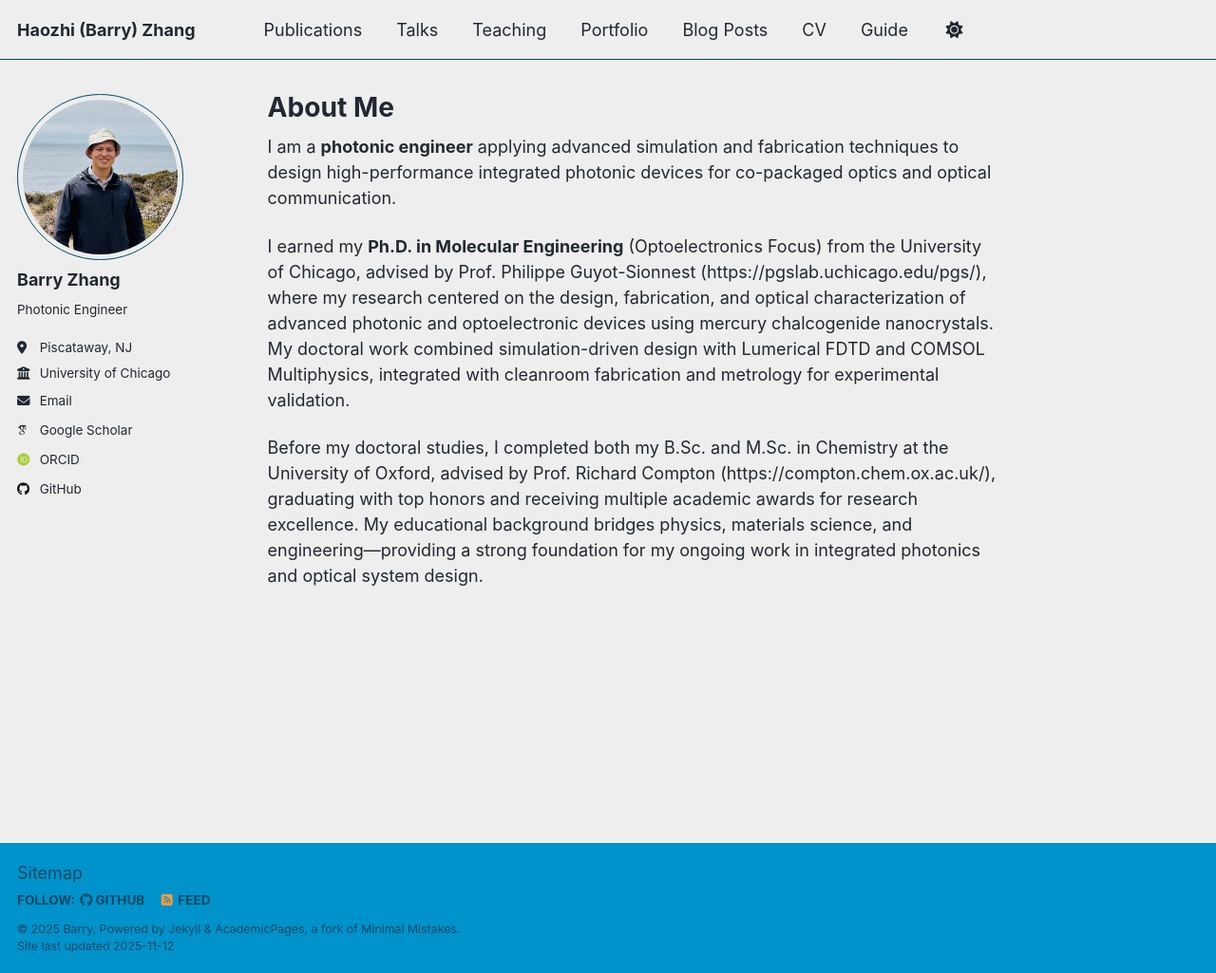
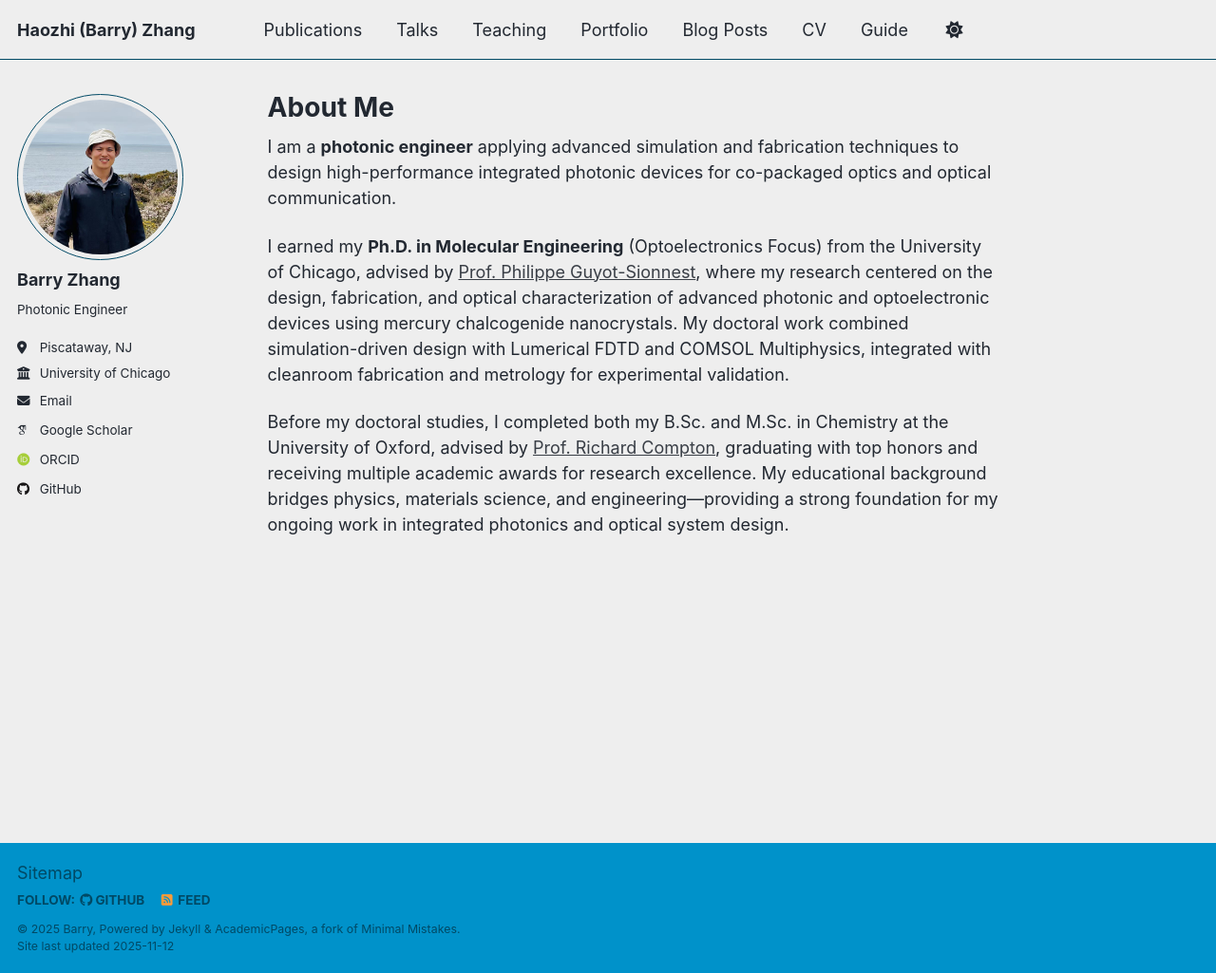
Before and after one commit to barryhzzhang/barryhzzhang.github.io, a Jekyll site: the page built from _pages/about.md, in a window 1280 px wide and 1025 px high. Shown: the whole window at 95% size. Built offline with Jekyll 4.4.1, drawn with Linux system fonts in a browser that asks for light colours; some web fonts are replaced; a script that is not in the unit is left out.

Commit message:
Update about.md

```diff
--- a/_pages/about.md
+++ b/_pages/about.md
@@ -10,6 +10,6 @@ redirect_from:
 
 I am a **photonic engineer** applying advanced simulation and fabrication techniques to design high-performance integrated photonic devices for co-packaged optics and optical communication.
 
-I earned my **Ph.D. in Molecular Engineering** (Optoelectronics Focus) from the University of Chicago, advised by Prof. Philippe Guyot-Sionnest (https://pgslab.uchicago.edu/pgs/), where my research centered on the design, fabrication, and optical characterization of advanced photonic and optoelectronic devices using mercury chalcogenide nanocrystals. My doctoral work combined simulation-driven design with Lumerical FDTD and COMSOL Multiphysics, integrated with cleanroom fabrication and metrology for experimental validation.
+I earned my **Ph.D. in Molecular Engineering** (Optoelectronics Focus) from the University of Chicago, advised by [Prof. Philippe Guyot-Sionnest](https://pgslab.uchicago.edu/pgs/), where my research centered on the design, fabrication, and optical characterization of advanced photonic and optoelectronic devices using mercury chalcogenide nanocrystals. My doctoral work combined simulation-driven design with Lumerical FDTD and COMSOL Multiphysics, integrated with cleanroom fabrication and metrology for experimental validation.
 
-Before my doctoral studies, I completed both my B.Sc. and M.Sc. in Chemistry at the University of Oxford, advised by Prof. Richard Compton (https://compton.chem.ox.ac.uk/), graduating with top honors and receiving multiple academic awards for research excellence. My educational background bridges physics, materials science, and engineering—providing a strong foundation for my ongoing work in integrated photonics and optical system design.
+Before my doctoral studies, I completed both my B.Sc. and M.Sc. in Chemistry at the University of Oxford, advised by [Prof. Richard Compton](https://compton.chem.ox.ac.uk/), graduating with top honors and receiving multiple academic awards for research excellence. My educational background bridges physics, materials science, and engineering—providing a strong foundation for my ongoing work in integrated photonics and optical system design.
```
